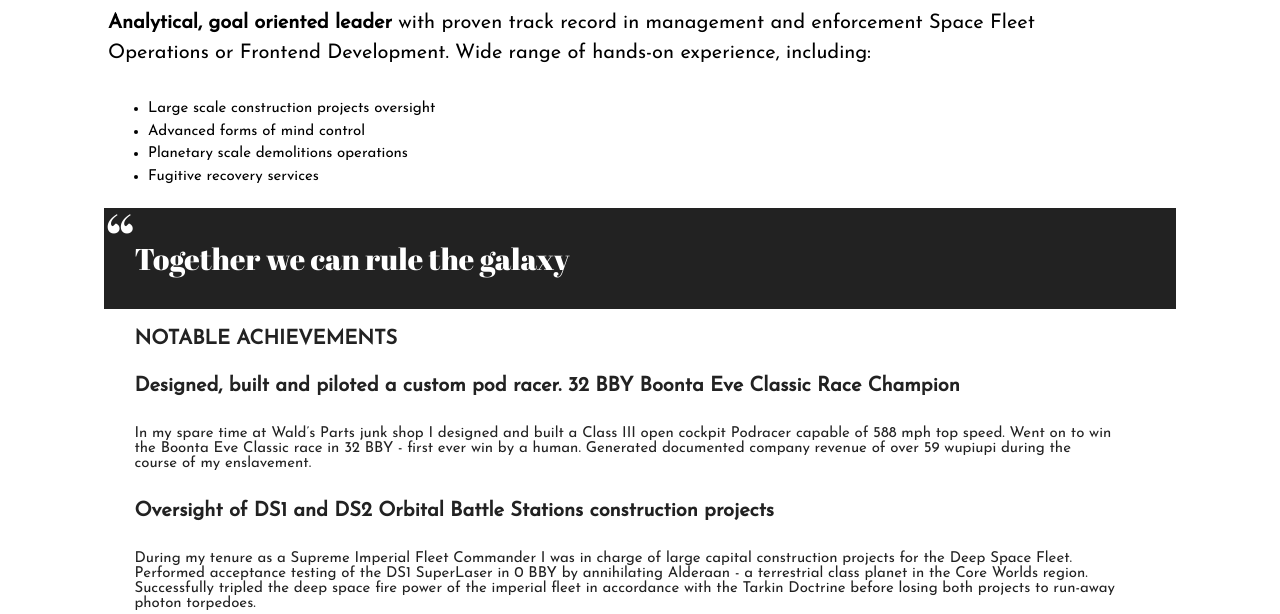
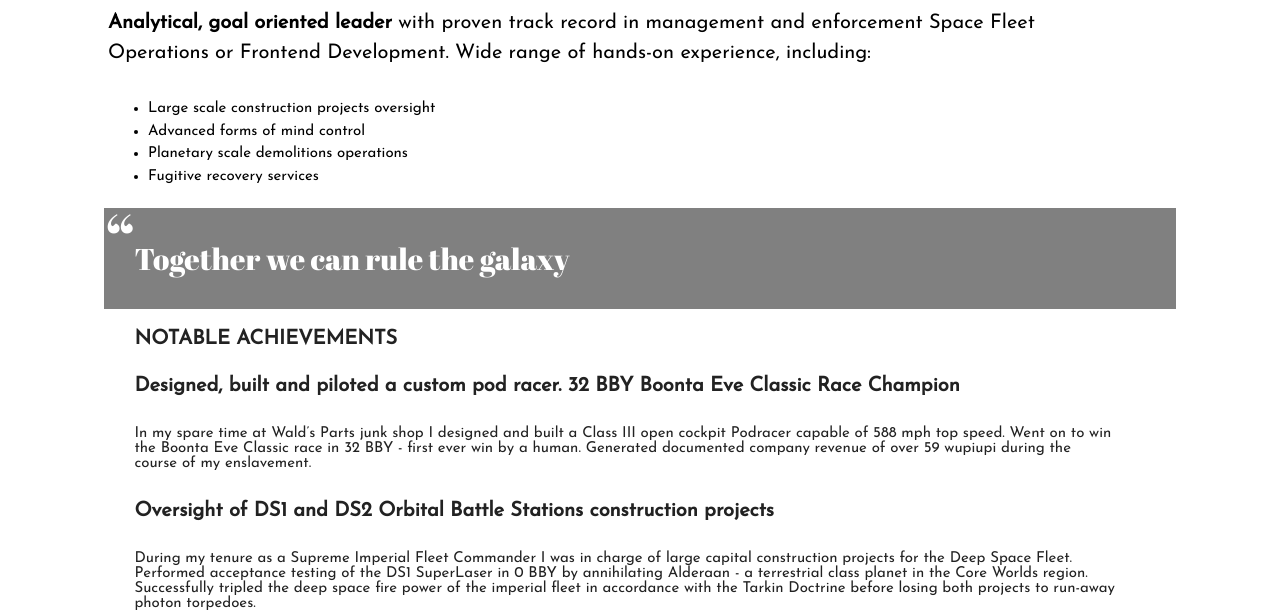
Before and after one commit to anna746/anna746.github.io, a plain HTML site: page index.html in a window 1280 px wide. Shown: the part 385-999 px from the top of the page. Drawn offline with Linux system fonts and the light colour scheme.

Commit message:
Update style.css
blockquote color lighter grey

```diff
--- a/style.css
+++ b/style.css
@@ -79,7 +79,7 @@ blockquote {
   font-size: 30px;
   color: white;
   width: 80%;
-  background-color: #222;
+  background-color: #808080;
   padding: 30px;
   margin: auto;
   position: relative;
```
